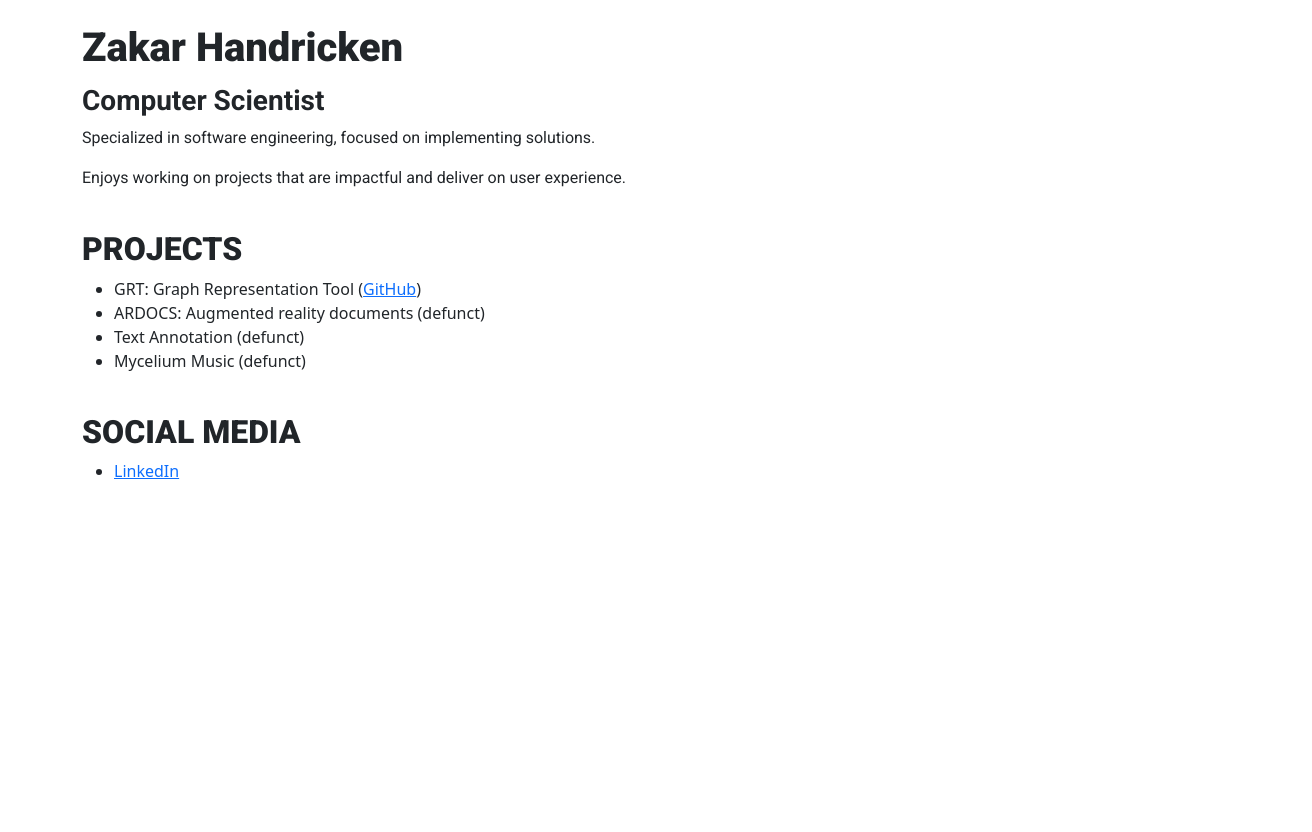
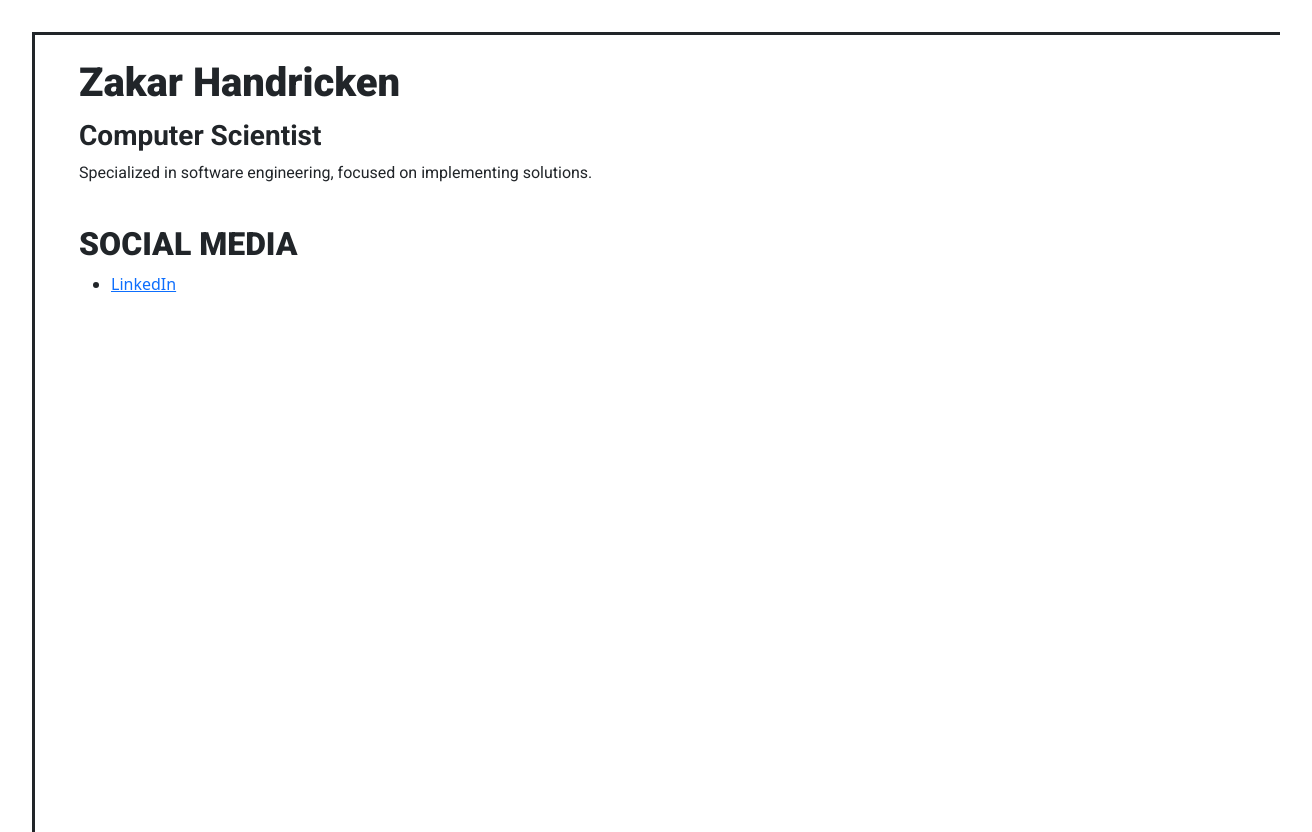
Before and after one commit to zakarh/zakarh.github.io, a plain HTML site: page index.html in a window 1280 px wide. Shown: the whole page, 1312 px wide, since content can reach past the window. Before the commit the page ends 800 px from the top, so only its background shows below. Drawn offline with nearby package versions, Linux system fonts and the light colour scheme.

Commit message:
Update layout and content

```diff
--- a/index.html
+++ b/index.html
@@ -1,5 +1,5 @@
 <!doctype html>
-<html lang="en">
+<html lang="en" style="height: 100%;">
 
 <head>
     <meta charset="utf-8">
@@ -88,8 +88,8 @@
     </style>
 </head>
 
-<body>
-    <div class="container">
+<body style="margin-left: 2em; margin-top: 2em; border-left: solid; border-top: solid; height: 100%;">
+    <div class="container-fluid" style="margin-left: 2em;">
         <div class="row align-items-start">
             <div class="col">
                 <div class="mt-4">
@@ -101,25 +101,6 @@
                 <div>
                     <p class="roboto-regular">Specialized in software engineering, focused on implementing solutions.
                     </p>
-                    <p class="roboto-regular">Enjoys working on projects that are impactful and deliver on user
-                        experience.
-                    </p>
-                </div>
-            </div>
-        </div>
-        <div class="row align-items-start">
-            <div class="col">
-                <div class="mt-4">
-                    <h2 class="roboto-black"><strong>PROJECTS</strong></h2>
-                </div>
-                <div>
-                    <ul>
-                        <li>GRT: Graph Representation Tool &lpar;<a
-                                href="https://github.com/zakarh/graph-representation-tool">GitHub</a>&rpar;</li>
-                        <li><a>ARDOCS: Augmented reality documents &lpar;defunct&rpar;</a></li>
-                        <li><a>Text Annotation &lpar;defunct&rpar;</a></li>
-                        <li><a>Mycelium Music &lpar;defunct&rpar;</a></li>
-                    </ul>
                 </div>
             </div>
         </div>
```
